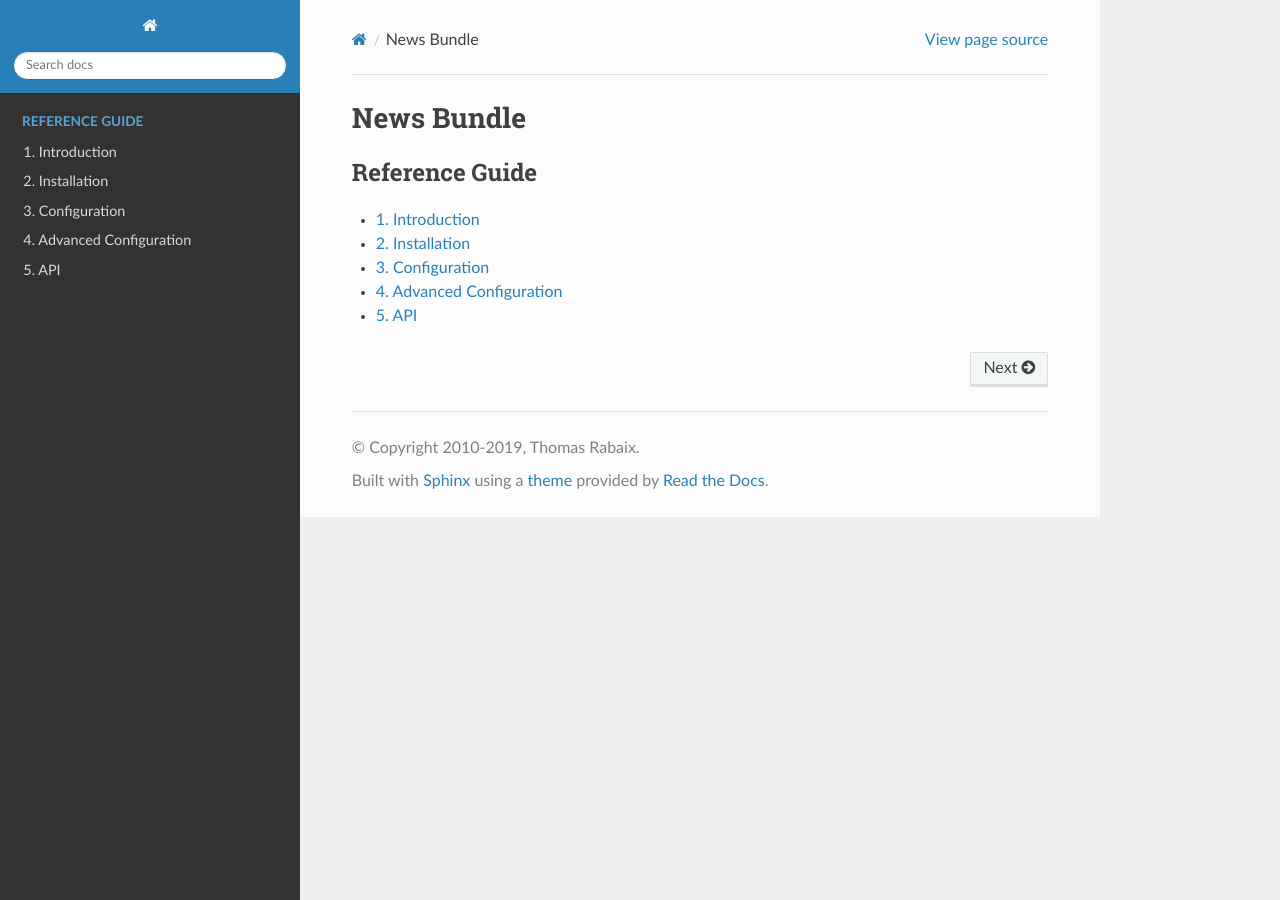
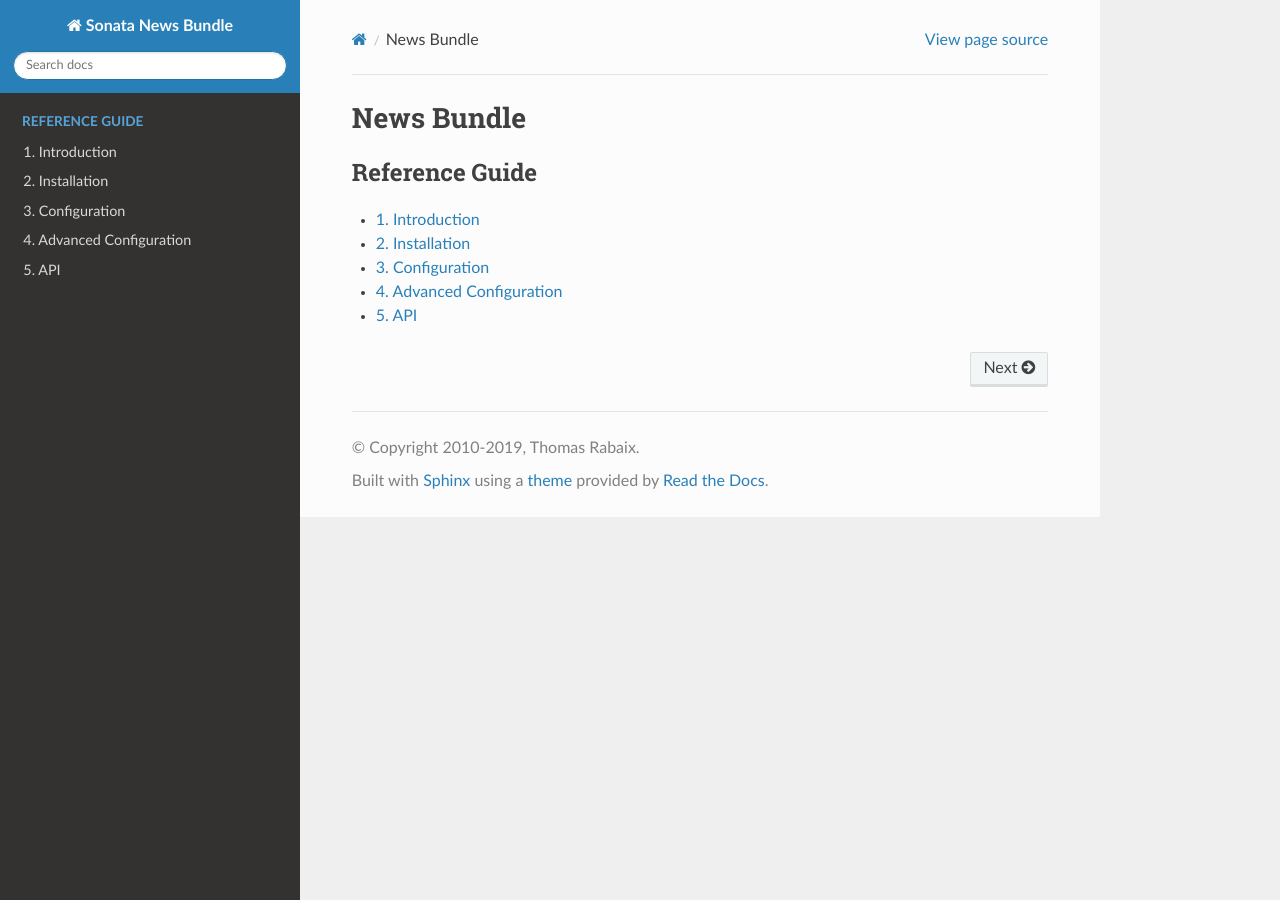
Before and after one commit to sonata-project/SonataNewsBundle, a Sphinx documentation site: the page built from docs/index.rst, in a window 1280 px wide. Built offline with Sphinx 7.4.7 and the Read the Docs theme 2.0.0, drawn with Linux system fonts in a browser that asks for light colours.

Commit message:
DevKit updates

```diff
--- a/docs/conf.py
+++ b/docs/conf.py
@@ -48,7 +48,7 @@ source_suffix = '.rst'
 master_doc = 'index'
 
 # General information about the project.
-project = u''
+project = u'Sonata News Bundle'
 copyright = u'2010-2019, Thomas Rabaix'
 
 # The version info for the project you're documenting, acts as replacement for
```
Also changed, not shown: .travis.yml, 1 other file.
